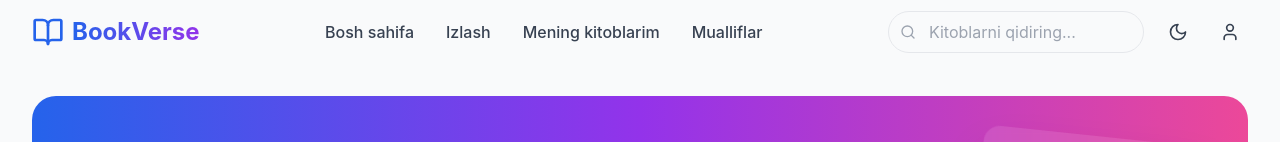
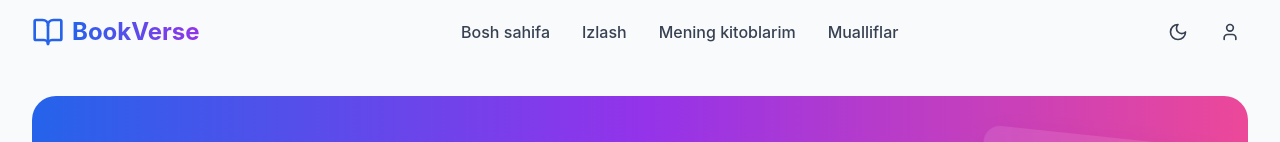
Before and after one commit to abubakirzayniddinov29-lab/online-kutubxona, a Next.js app: page / in a window 1280 px wide. Shown: the top 142 px of the page. Built offline with nearby package versions, Linux system fonts and the light colour scheme.

Commit message:
Remove search field from header

```diff
--- a/src/components/Header.tsx
+++ b/src/components/Header.tsx
@@ -2,19 +2,14 @@
 
 import { useState, useEffect } from "react";
 import Link from "next/link";
-import { useRouter, useSearchParams } from "next/navigation";
-import { Search, Menu, X, User, BookOpen, Sun, Moon } from "lucide-react";
+import { Menu, X, User, BookOpen, Sun, Moon } from "lucide-react";
 import { motion } from "framer-motion";
 import { useTheme } from "@/components/ThemeProvider";
 
 export default function Header() {
   const [isScrolled, setIsScrolled] = useState(false);
   const [isMobileMenuOpen, setIsMobileMenuOpen] = useState(false);
-  const searchParams = useSearchParams();
-  const initialQuery = searchParams.get("q") || "";
-  const [searchQuery, setSearchQuery] = useState(initialQuery);
   const { theme, toggleTheme } = useTheme();
-  const router = useRouter();
 
   useEffect(() => {
     const handleScroll = () => {
@@ -23,16 +18,6 @@ export default function Header() {
     window.addEventListener("scroll", handleScroll);
     return () => window.removeEventListener("scroll", handleScroll);
   }, []);
-
-  const handleSearch = (e: React.KeyboardEvent<HTMLInputElement>) => {
-    if (e.key === "Enter") {
-      const params = new URLSearchParams();
-      if (searchQuery) {
-        params.set("q", searchQuery);
-      }
-      router.push(`/explore?${params.toString()}`);
-    }
-  };
 
   return (
     <header
@@ -79,17 +64,6 @@ export default function Header() {
           </nav>
 
           <div className="hidden md:flex items-center gap-4">
-            <div className="relative">
-              <Search className="absolute left-3 top-1/2 transform -translate-y-1/2 h-4 w-4 text-gray-400" />
-              <input
-                type="text"
-                placeholder="Kitoblarni qidiring..."
-                value={searchQuery}
-                onChange={(e) => setSearchQuery(e.target.value)}
-                onKeyDown={handleSearch}
-                className="pl-10 pr-4 py-2 rounded-full border border-gray-200 dark:border-gray-700 bg-gray-50 dark:bg-gray-800 text-gray-900 dark:text-white focus:outline-none focus:ring-2 focus:ring-blue-500 focus:border-transparent w-64 transition-all"
-              />
-            </div>
             <button
               onClick={toggleTheme}
               className="p-2 rounded-full hover:bg-gray-100 dark:hover:bg-gray-800 transition-colors"
@@ -137,17 +111,6 @@ export default function Header() {
           className="md:hidden glassmorphism border-t border-gray-200 dark:border-gray-700"
         >
           <div className="mx-auto max-w-7xl px-4 sm:px-6 lg:px-8 py-4 space-y-4">
-            <div className="relative">
-              <Search className="absolute left-3 top-1/2 transform -translate-y-1/2 h-4 w-4 text-gray-400" />
-              <input
-                type="text"
-                placeholder="Kitoblarni qidiring..."
-                value={searchQuery}
-                onChange={(e) => setSearchQuery(e.target.value)}
-                onKeyDown={handleSearch}
-                className="w-full pl-10 pr-4 py-2 rounded-lg border border-gray-200 dark:border-gray-700 bg-gray-50 dark:bg-gray-800 text-gray-900 dark:text-white focus:outline-none focus:ring-2 focus:ring-blue-500"
-              />
-            </div>
             <nav className="flex flex-col space-y-3">
               <Link
                 href="/"
```
